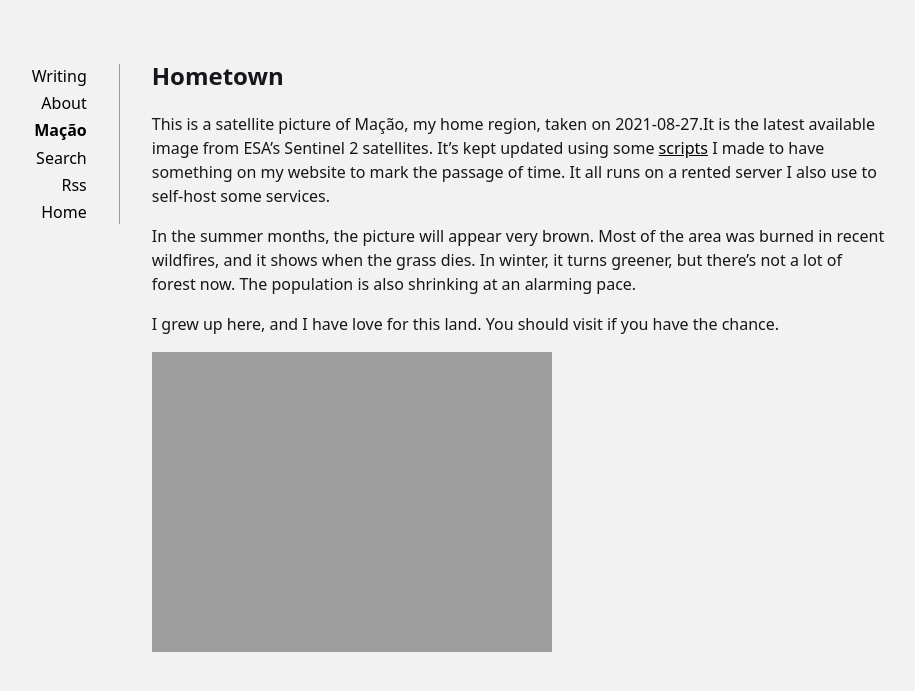
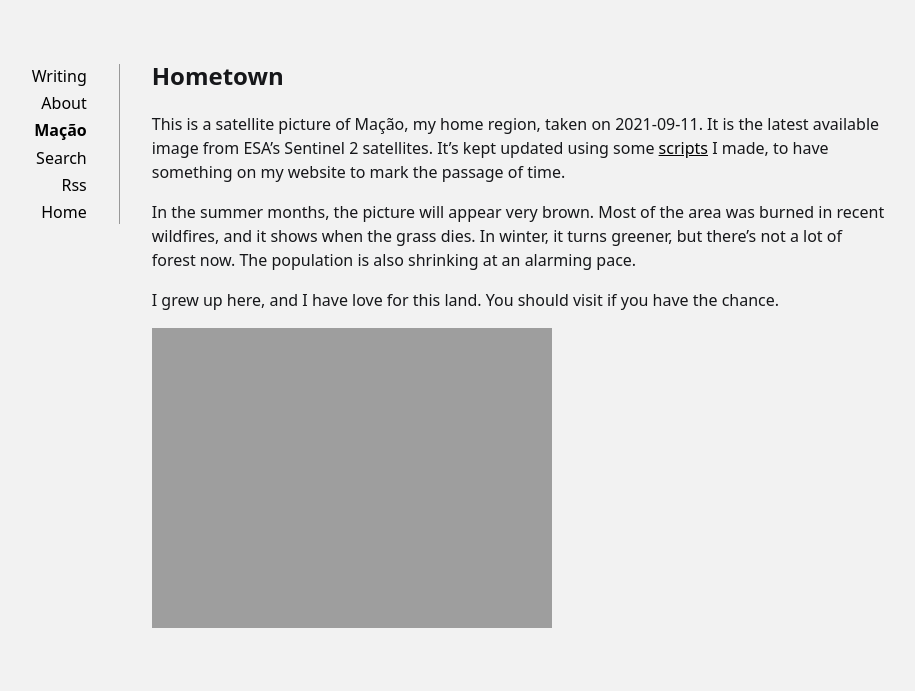
Before and after one commit to fernandeslouro/blog, a Jekyll site: the page built from _pages/hometown.md, in a window 1280 px wide. Shown: the top 691 px of the page, without its empty margins (201-1116 px from the left). Built offline with Jekyll 4.4.1, drawn with Linux system fonts in a browser that asks for light colours.

Commit message:
Updating with image from ../test/2021

```diff
--- a/_pages/hometown.md
+++ b/_pages/hometown.md
@@ -2,10 +2,9 @@
 layout: page
 ---
 
-This is a satellite picture of Mação, my home region, taken on 2021-08-27.It is the latest available image from ESA's
-Sentinel 2 satellites. It's kept updated using some [scripts](https://github.com/fernandeslouro/terras) I made to have
-something on my website to mark the passage of time. It all runs on a rented server I also use to self-host some
-services.
+This is a satellite picture of Mação, my home region, taken on 2021-09-11. It is the latest available image from ESA's
+Sentinel 2 satellites. It's kept updated using some [scripts](https://github.com/fernandeslouro/terras) I made, to have
+something on my website to mark the passage of time.
 
 In the summer months, the picture will appear very brown. Most of the area was burned in recent wildfires, and it shows
 when the grass dies. In winter, it turns greener, but there's not a lot of forest now. The population is also shrinking
@@ -20,4 +19,4 @@ I grew up here, and I have love for this land. You should visit if you have the
 
 
 
-![Mação viewed from the sky at 2021-08-27](/assets/images/2021-08-27_11:21.png)
+![Mação viewed from the sky at 2021-09-11](/assets/images/2021-09-11_11:21.png)
```
Also changed, not shown: 1 other file.
